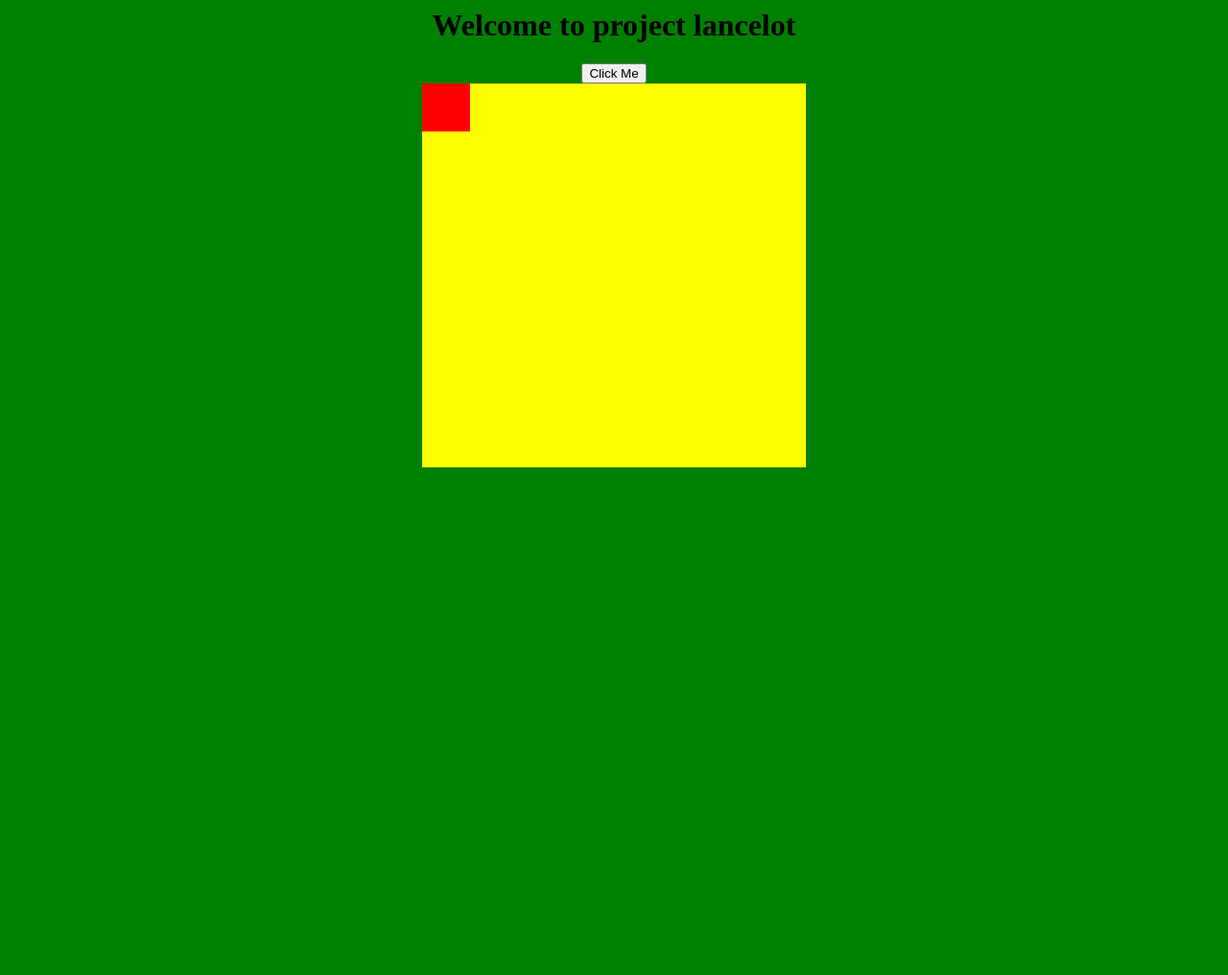
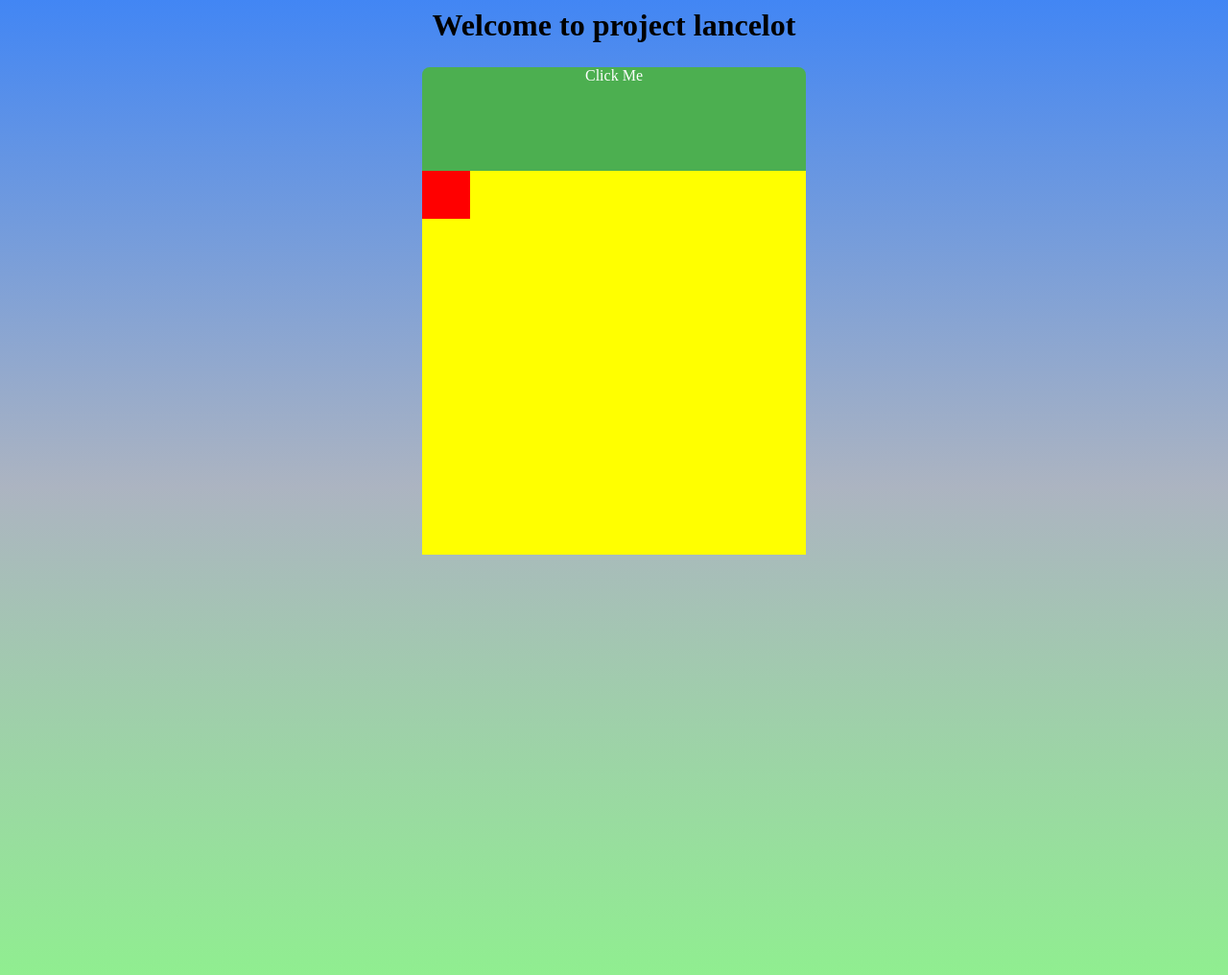
Before and after one commit to LarryLancelot/WebDev, a PHP site: page / in a window 1280 px wide. Shown: the whole page at 96% size. Before the commit the page ends 487 px from the top, so only its background shows below. Run offline with PHP 8.4, Linux system fonts and the light colour scheme.

Commit message:
progress

```diff
--- a/css/style.css
+++ b/css/style.css
@@ -1,6 +1,11 @@
 body {
-    background-color: green;
+    height: 1000px;
+    background: -webkit-linear-gradient(#4286f4, #acb4c1, lightgreen); /* For Safari 5.1 to 6.0 */
+    background: -o-linear-gradient(#4286f4, #acb4c1, lightgreen); /* For Opera 11.1 to 12.0 */
+    background: -moz-linear-gradient(#4286f4, #acb4c1, lightgreen); /* For Firefox 3.6 to 15 */
+    background: linear-gradient(#4286f4, #acb4c1, lightgreen); /* Standard syntax (must be last) */
 }
+   /*Animation styles*/
     #myContainer {
         width: 400px;
         height: 400px;
@@ -13,3 +18,18 @@ body {
         position: absolute;
         background: red;
     }
+.Button {
+    background-color: #4CAF50;
+    border: none;
+    color: white;
+    text-align: center;
+    text-decoration: none;
+    display: inline-block;
+    font-size: 16px;
+    margin: 4px 2px;
+    cursor: pointer;
+    border-radius: 8px;
+}
+h1 {
+
+}
--- a/index.html
+++ b/index.html
@@ -8,7 +8,8 @@
 <body>
     <center>
     <h1>Welcome to project lancelot</h1>
-    <button onclick="myMove()">Click Me</button>
+    <a href class="Button" onclick="myMove()">Click Me</button>
+    <br><br><br><br><br><br>
     <div id="myContainer">
     <div id="myAnimation"></div>
     </div>
```
